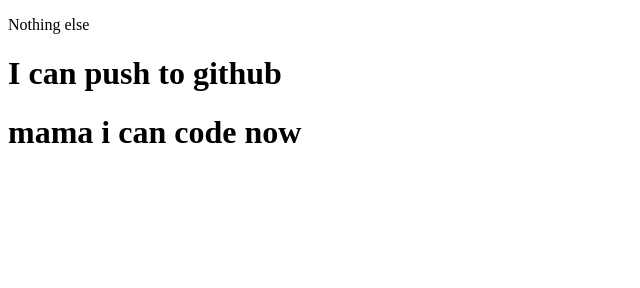
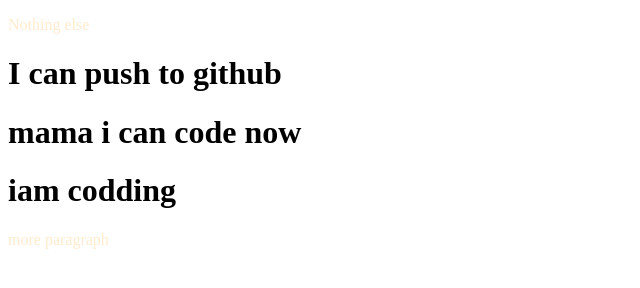
Before and after one commit to Sajid090/my-third-repo, a plain HTML site: page index.html in a window 1280 px wide. Shown: the whole page, without its empty margins (0-640 px from the left). Drawn offline with Linux system fonts and the light colour scheme.

Commit message:
style sheet

```diff
--- a/index.html
+++ b/index.html
@@ -5,10 +5,13 @@
     <meta http-equiv="X-UA-Compatible" content="IE=edge">
     <meta name="viewport" content="width=device-width, initial-scale=1.0">
     <title>My third repo</title>
+    <link rel="stylesheet" href="style.css">
 </head>
 <body>
     <p>Nothing else</p>
     <h1>I can push to github</h1>
     <h1>mama i can code now</h1>
+    <h1> iam codding</h1>
+    <p>more paragraph</p>
 </body>
 </html>
--- /dev/null
+++ b/style.css
@@ -0,0 +1,3 @@
+p{
+    color: blanchedalmond;
+}
```
